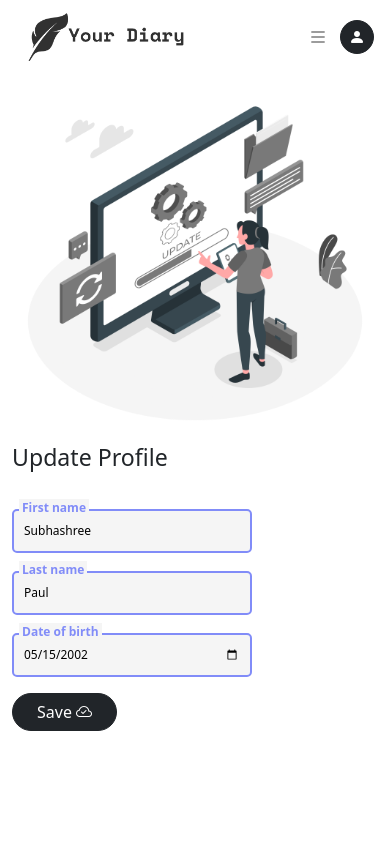
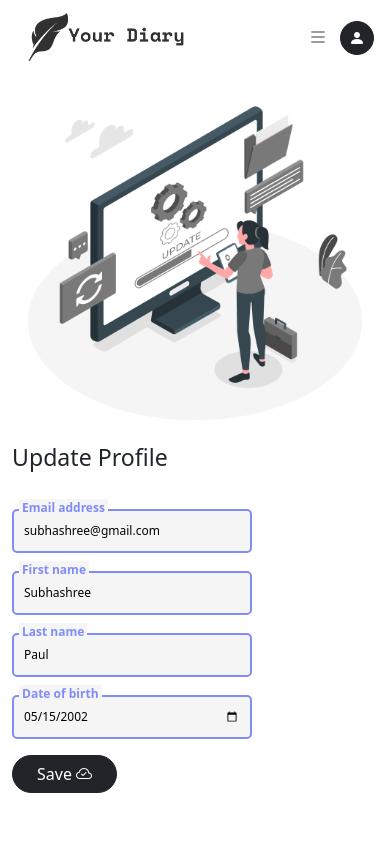
Before and after one commit to Soumen3/Your_Diary, a Django app: page /profile/update/ in a window 390 px wide. Run offline with Django 5.2, Linux system fonts and the light colour scheme; a user stored in the database is signed in; data comes from the database, SQL or seed files in the repository; both versions use the stored data as it was after the commit; some web fonts are replaced.

Commit message:
responsive check

```diff
--- a/Your_Diary/settings.py
+++ b/Your_Diary/settings.py
@@ -148,6 +148,7 @@ LOGIN_URL = 'login'
 MAX_RETRIES = 10
 
 
+# -------------forgot password templates------------- #
 # LINK_EXPIRED_TEMPLATE = 'emailVerification/link-expired.html'
 REQUEST_NEW_EMAIL_TEMPLATE = 'emailVerification/requestNewMail.html'
 VERIFICATION_SUCCESS_TEMPLATE = "emailVerification/verificationSuccess.html"
--- a/diary/forms.py
+++ b/diary/forms.py
@@ -39,6 +39,8 @@ class CustomUserChangeForm(UserChangeForm):
 		model = User
 		fields = ('email', 'first_name', 'last_name', 'date_of_birth')
 
+
+
 class LoginForm(forms.Form):
 	email = forms.EmailField(label="Email address", widget=forms.EmailInput(attrs={'class': 'form-control' , 'id':'floatingInput', 'placeholder':'Email'}))
 	password = forms.CharField(label="Password", widget=forms.PasswordInput(attrs={'class': 'form-control', 'id':'floatingPassword', 'placeholder':'Password'}))
--- a/diary/static/css/style.css
+++ b/diary/static/css/style.css
@@ -33,9 +33,10 @@
 	width: 100%;
 }
 .navbar-btn{
-    height: fit-content;
-    /* margin-top: 1rem; */
+	height: fit-content;
+    margin-top: 1.3rem;
     padding: 4px 8px;
+    align-self: flex-start;
 }
 .btn{
 	border-radius: 30px !important;
--- a/diary/templates/todo.html
+++ b/diary/templates/todo.html
@@ -32,7 +32,7 @@
 			<div class="col-sm-8">
 				<h4 class='heading text-center'>Your Tasks</h4>
 				{% if todos %}
-					<table class="table table-hover">
+					<table class="table table-hover table-striped">
 						<thead>
 							<tr>
 								<th>Title</th>
--- a/diary/templates/update_profile.html
+++ b/diary/templates/update_profile.html
@@ -17,13 +17,14 @@
 					<p class="fs-3 fw-medium">Update Profile</p>
 					<form method="post" class="update-form"  novalidate >{% csrf_token %}
 						{% for field in form %}
-							{% if field.name != 'email' and field.name != 'password' %}
-								<div class="coolinput">
-									<label for="{{field.id_for_label}}" class="text">{{field.label}}</label>
-									{{field}}  <small class='text-warning'>{{field.errors|striptags}}</small>
-								</div>
-							{% endif %}
-						{% endfor %}
+                            {% if field.name != 'password' %}
+                                <div class="coolinput">
+                                    <label for="{{field.id_for_label}}" class="text">{{field.label}}</label>
+										{{field}}
+                                    <small class='text-warning'>{{field.errors|striptags}}</small>
+                                </div>
+                            {% endif %}
+                        {% endfor %}
 						<button type="submit" class="btn btn-dark mt-3 px-4" >Save <i class="bi bi-cloud-check"></i></button>
 
 						{% if signup_form.non_field_errors %}
```
Also changed, not shown: db.sqlite3, 1 other file.
